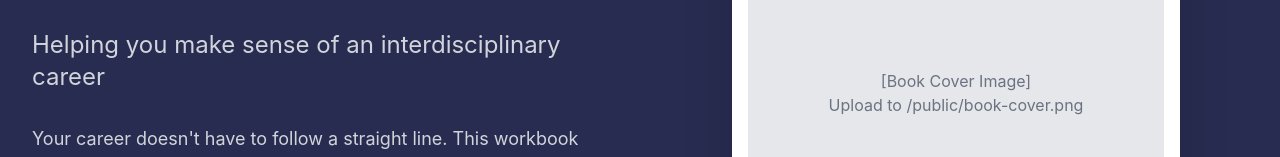
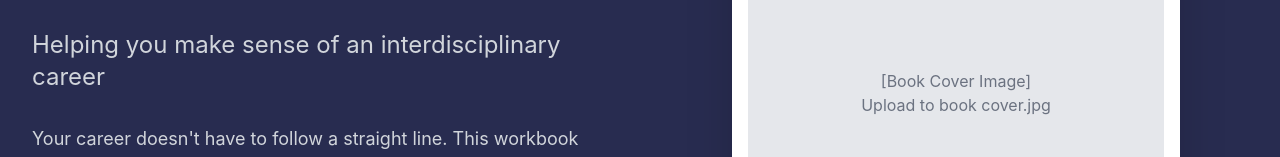
Before and after one commit to ChinenyeOguadinma/NonLinear-Career-Quiz, a Next.js app: page / in a window 1280 px wide. Shown: the part 392-549 px from the top of the page. Built offline with nearby package versions, Linux system fonts and the light colour scheme.

Commit message:
Update book cover image upload instructions

```diff
--- a/app/page.js
+++ b/app/page.js
@@ -63,7 +63,7 @@ export default function HomePage() {
                     {/* Add your book cover image here */}
                     <p className="text-gray-500 text-center px-4">
                       [Book Cover Image]<br/>
-                      Upload to /public/book-cover.png
+                      Upload to book cover.jpg
                     </p>
                   </div>
                 </div>
```
